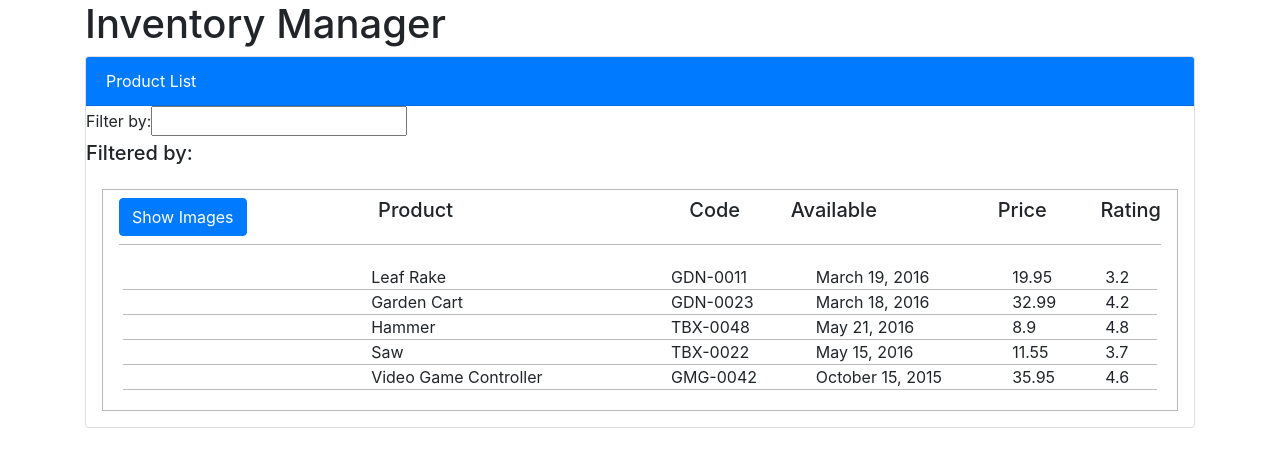
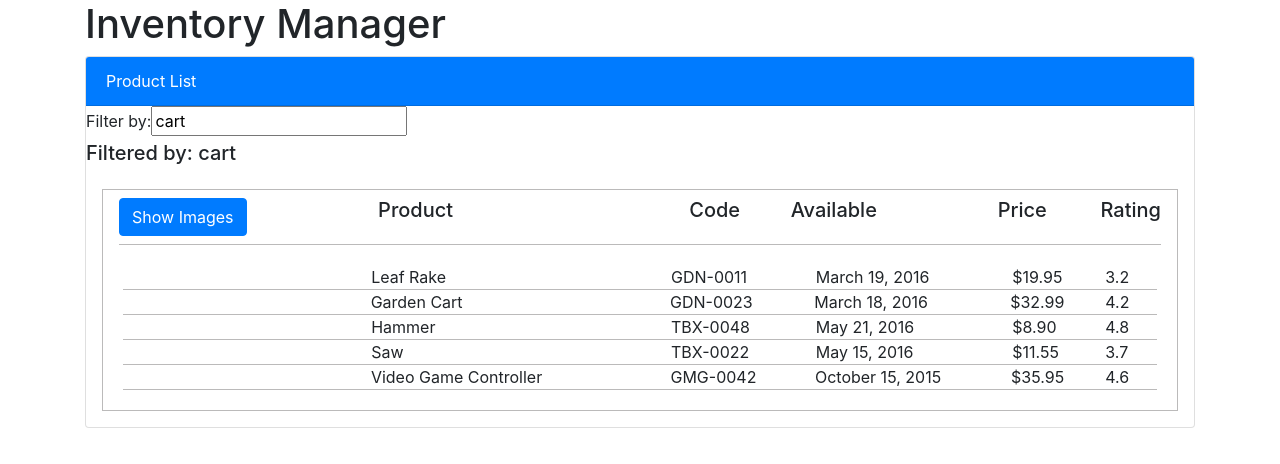
Before and after one commit to danhoffmanjr/ngInventory-Manager, an Angular app in the folder Inventory-Manager/: page / in a window 1280 px wide. Shown: the top 464 px of the page. Built offline with nearby package versions, Linux system fonts and the light colour scheme.

Commit message:
added two-way binding using ngModule on the filter input element. added the listFilter property to the class.

```diff
--- a/Inventory-Manager/src/app/app.module.ts
+++ b/Inventory-Manager/src/app/app.module.ts
@@ -1,5 +1,6 @@
 import { BrowserModule } from '@angular/platform-browser';
 import { NgModule } from '@angular/core';
+import { FormsModule } from '@angular/forms';
 
 import { AppComponent } from './app.component';
 import { ProductListComponent } from './products/product-list.component';
@@ -10,7 +11,8 @@ import { ProductListComponent } from './products/product-list.component';
     ProductListComponent
   ],
   imports: [
-    BrowserModule
+    BrowserModule,
+    FormsModule
   ],
   providers: [],
   bootstrap: [AppComponent]
--- a/Inventory-Manager/src/app/products/product-list.component.html
+++ b/Inventory-Manager/src/app/products/product-list.component.html
@@ -4,8 +4,8 @@
   </div>
   <div>
     <label>Filter by: </label>
-    <input type="text">
-    <h5>Filtered by: </h5>
+    <input type="text" [(ngModel)]='listFilter' />
+    <h5>Filtered by: {{listFilter}}</h5>
   </div>
   <div class="list-container">
     <div class="card-title mt-2 product-list-headers">
@@ -24,7 +24,7 @@
         <div class="product-name">{{product.productName}}</div>
         <div class="product-code">{{product.productCode}}</div>
         <div class="date-available">{{product.releaseDate}}</div>
-        <div class="price">{{product.price}}</div>
+        <div class="price">{{product.price | currency:'USD':true:'1.2-2'}}</div>
         <div class="rating">{{product.rating}}</div>
       </div>
     </div>
--- a/Inventory-Manager/src/app/products/product-list.component.ts
+++ b/Inventory-Manager/src/app/products/product-list.component.ts
@@ -10,6 +10,7 @@ export class ProductListComponent implements OnInit {
   constructor() { }
   title: string = "Product List";
   showImage: boolean = false;
+  listFilter: string = 'cart';
   products: any[] = [
     {
         "id": 1,
```
